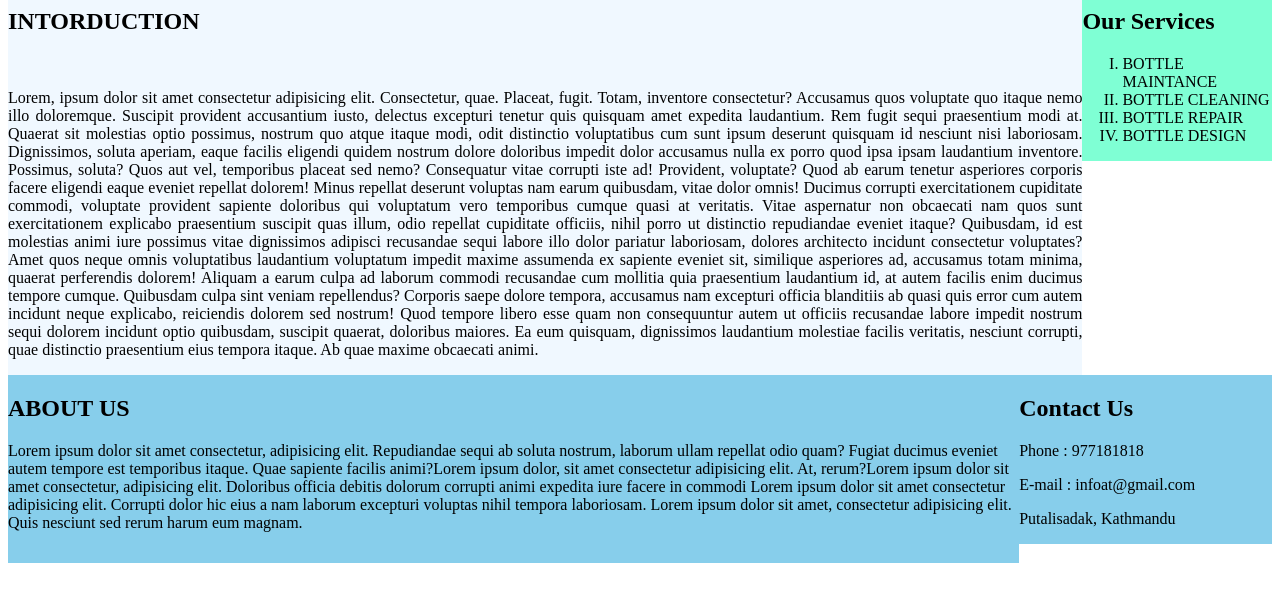
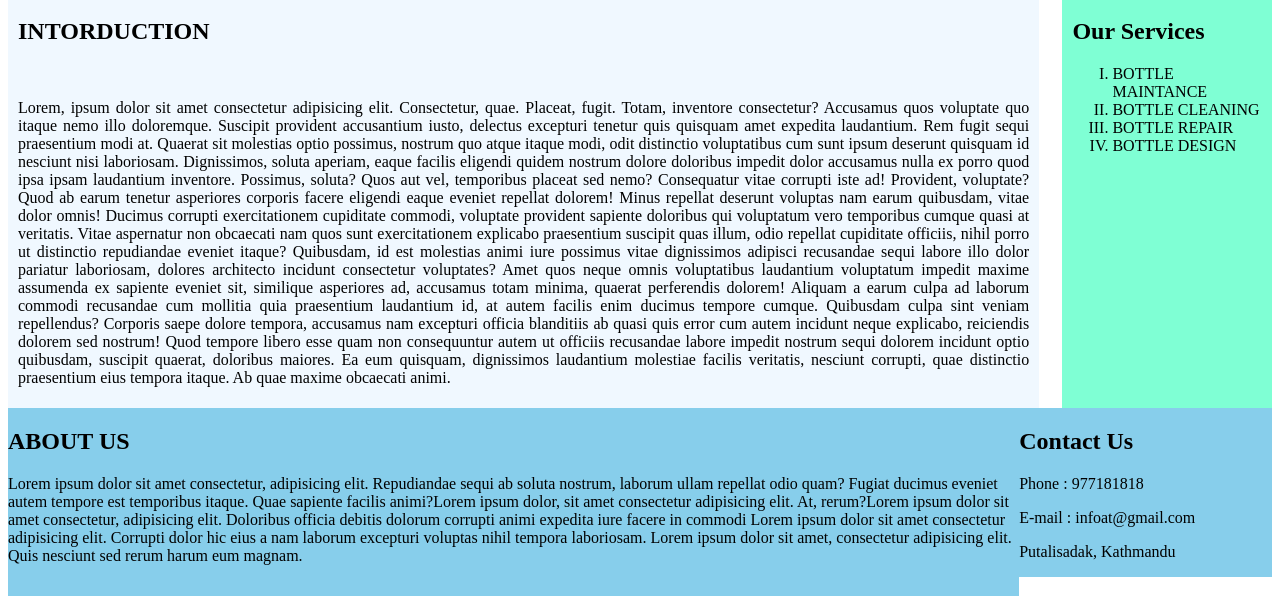
Before and after one commit to aneesh-codes/WebTech-I, a plain HTML site: page task.html in a window 1280 px wide. Shown: the part 324-920 px from the top of the page. Before the commit the page ends 887 px from the top, so only its background shows below. Drawn offline with Linux system fonts and the light colour scheme.

Commit message:
Basic Layout of the website

```diff
--- a/css/task.css
+++ b/css/task.css
@@ -28,13 +28,16 @@ header{
 .content{
     background-color: aliceblue;
     text-align: justify;
+    padding: 10px;
     float: left;
-    width : 85%;
-
+    height: 400px;
+    width: 80%;
 }
 
 .side-bar{
+    height: 400px;
     width : 15%;
+    padding: 10px;
     float : right;
     background-color: aquamarine;
 }
```
